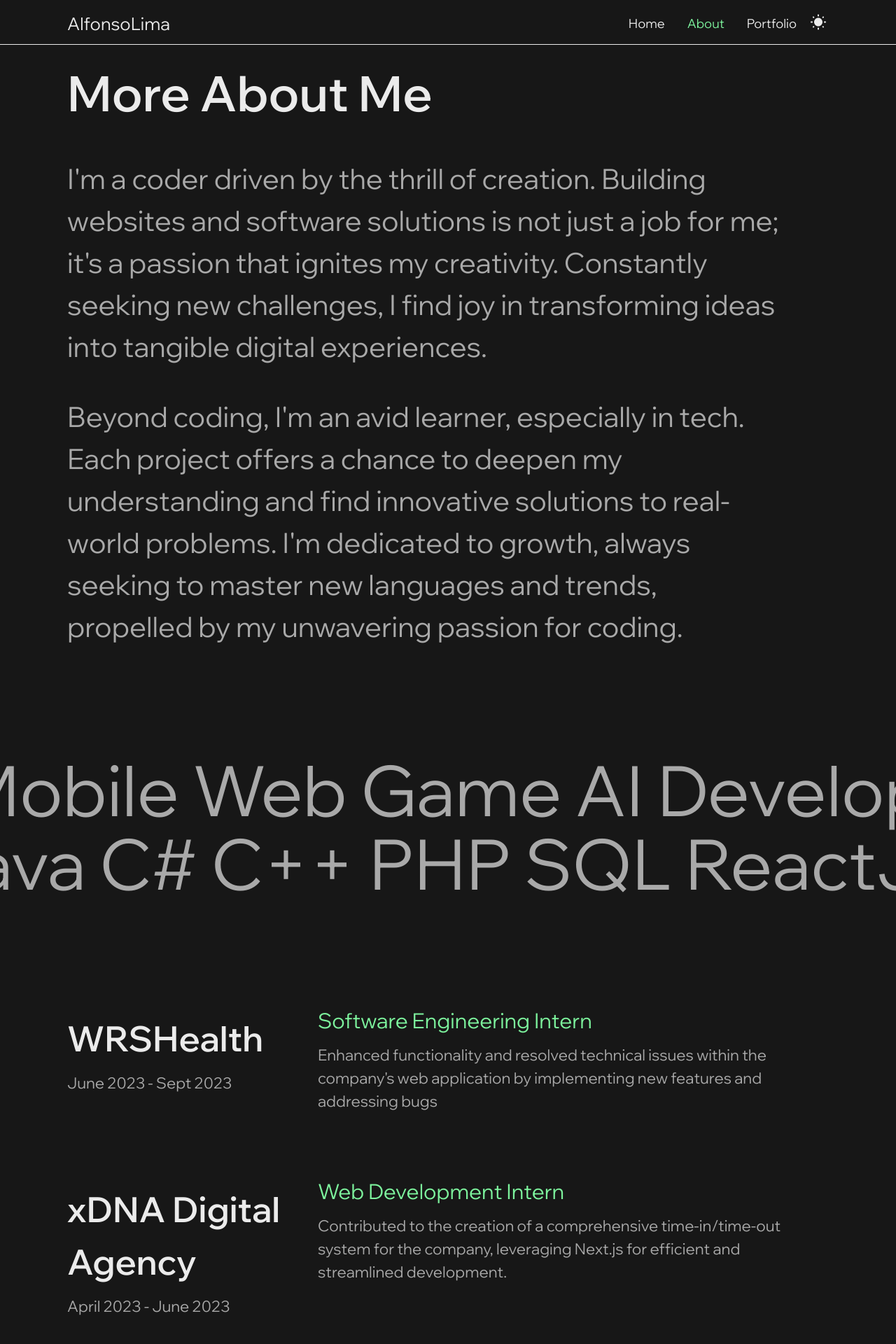
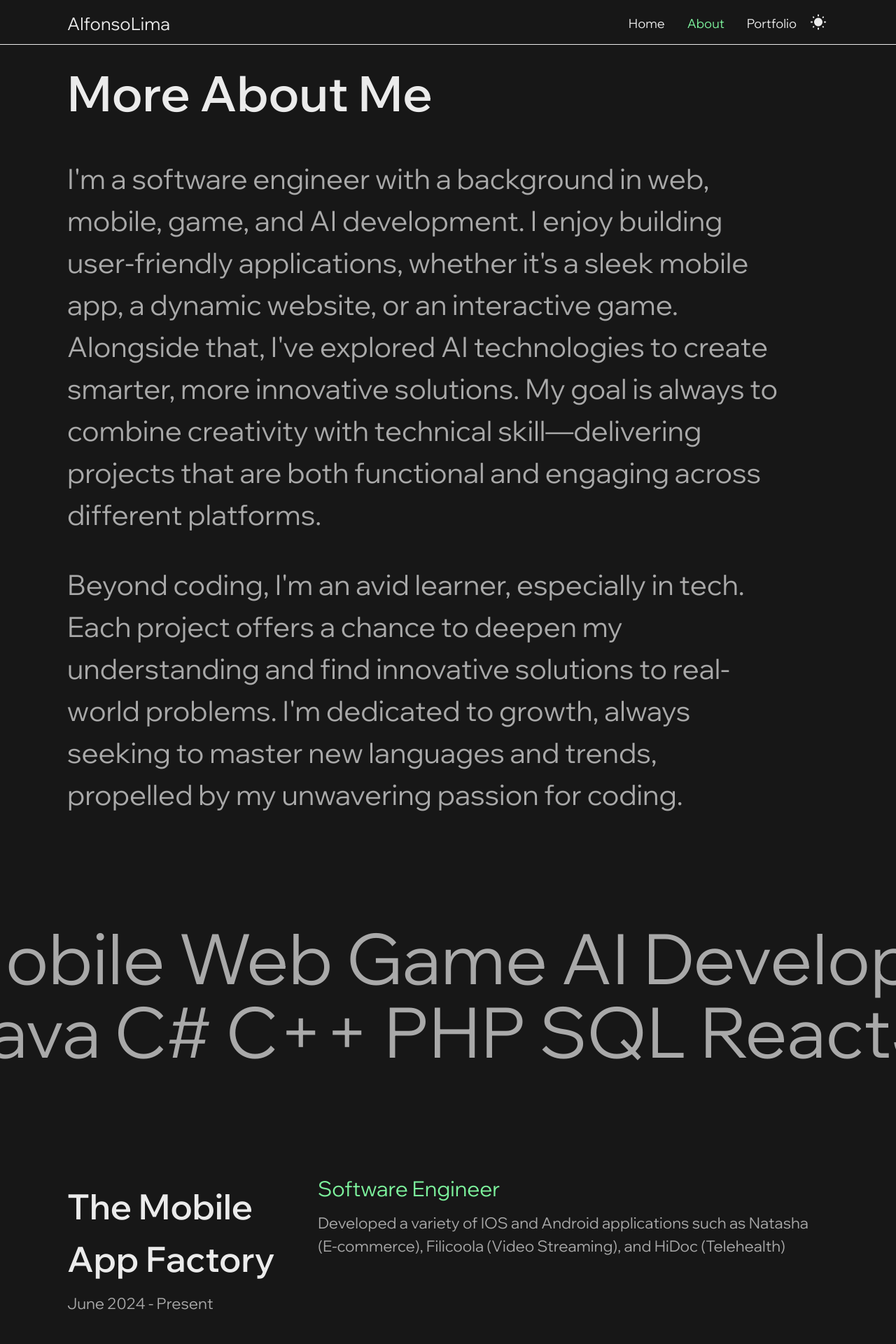
Before and after one commit to FonzyLima/portfolio, a Next.js app: page /about in a window 1280 px wide. Shown: the top 1920 px of the page at 70% size. Built offline with nearby package versions, Linux system fonts and the light colour scheme.

Commit message:
about me

```diff
--- a/src/app/about/page.js
+++ b/src/app/about/page.js
@@ -13,17 +13,20 @@ export default function about() {
             More About Me
           </div>
           <div className="text-fiftary dark:text-tertiary text-left text-[22px] lg:text-[40px] max-w-[348px] lg:max-w-[1028px] mt-10">
-            I&apos;m a coder driven by the thrill of creation. Building websites and
-            software solutions is not just a job for me; it&apos;s a passion that
-            ignites my creativity. Constantly seeking new challenges, I find joy
-            in transforming ideas into tangible digital experiences.
+            I&apos;m a software engineer with a background in web,
+            mobile, game, and AI development. I enjoy building user-friendly
+            applications, whether it&apos;s a sleek mobile app, a dynamic website, or
+            an interactive game. Alongside that, I&apos;ve explored AI technologies
+            to create smarter, more innovative solutions. My goal is always to
+            combine creativity with technical skill—delivering projects that are
+            both functional and engaging across different platforms.
           </div>
           <div className="text-fiftary dark:text-tertiary text-left text-[22px] lg:text-[40px] max-w-[348px] lg:max-w-[1028px] mt-10">
-            Beyond coding, I&apos;m an avid learner, especially in tech. Each project
-            offers a chance to deepen my understanding and find innovative
-            solutions to real-world problems. I&apos;m dedicated to growth, always
-            seeking to master new languages and trends, propelled by my
-            unwavering passion for coding.
+            Beyond coding, I&apos;m an avid learner, especially in tech. Each
+            project offers a chance to deepen my understanding and find
+            innovative solutions to real-world problems. I&apos;m dedicated to
+            growth, always seeking to master new languages and trends, propelled
+            by my unwavering passion for coding.
           </div>
         </div>
       </Reveal>
@@ -45,6 +48,26 @@ export default function about() {
       {/* Resume Start */}
       <Reveal>
         <div className="flex flex-col px-6 lg:px-24 mt-32 gap-y-[90px]">
+          <div className="flex flex-col lg:flex-row justify-between">
+            <div className="flex flex-col gap-y-[10px] py-[10px]">
+              <div className="text-primary dark:text-secondary text-[26px] lg:text-[50px] font-custom font-semibold">
+                The Mobile App Factory
+              </div>
+              <div className="text-fiftary dark:text-tertiary text-[22px] lg:text-[22px] font-custom font-normal">
+                June 2024 - Present
+              </div>
+            </div>
+            <div className="flex flex-col gap-y-[10px] ">
+              <div className="text-sixtary dark:text-fourtary text-[22px] lg:text-[30px] font-custom font-normal">
+                Software Engineer
+              </div>
+              <div className="text-fiftary dark:text-tertiary text-[18px] lg:text-[22px] w-[320px] lg:w-[730px] font-custom font-normal">
+                Developed a variety of IOS and Android applications such as
+                Natasha (E-commerce), Filicoola (Video Streaming), and HiDoc
+                (Telehealth)
+              </div>
+            </div>
+          </div>
           <div className="flex flex-col lg:flex-row justify-between">
             <div className="flex flex-col gap-y-[10px] py-[10px]">
               <div className="text-primary dark:text-secondary text-[26px] lg:text-[50px] font-custom font-semibold">
```
